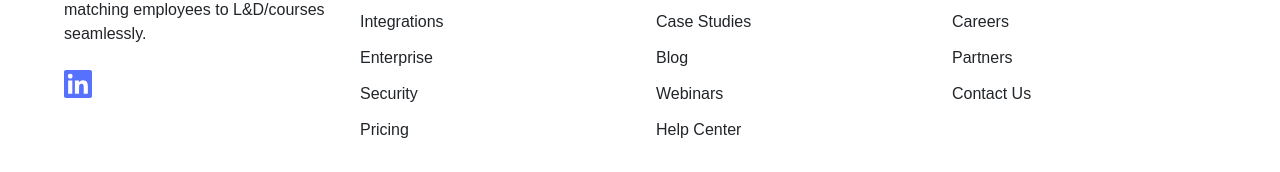
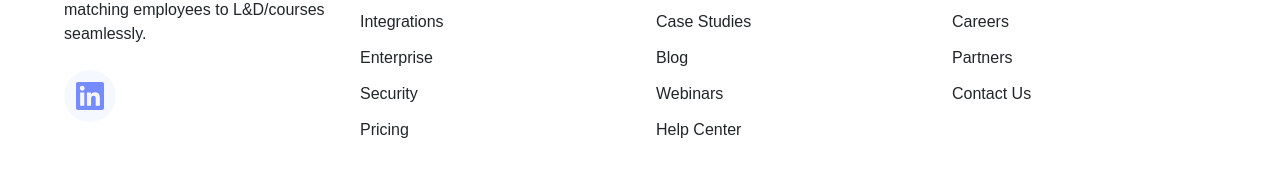
Before and after one commit to Grihladin/knowley_landing_page, a Next.js app: page / in a window 1280 px wide. Shown: the part 4197-4369 px from the top of the page. Built offline with nearby package versions, Linux system fonts and the light colour scheme.

Commit message:
animated button

```diff
--- a/app/globals.css
+++ b/app/globals.css
@@ -33,3 +33,28 @@ body {
   color: var(--foreground);
   font-family: var(--font-sans, Arial, Helvetica, sans-serif);
 }
+
+/* LinkedIn animation */
+@keyframes pulse {
+  0% {
+    transform: scale(1);
+  }
+  50% {
+    transform: scale(1.1);
+  }
+  100% {
+    transform: scale(1);
+  }
+}
+
+.linkedin-icon {
+  transition: all 0.3s ease;
+}
+
+.linkedin-icon:hover {
+  transform: scale(1.2);
+}
+
+.linkedin-pulse {
+  animation: pulse 2s infinite ease-in-out;
+}
--- a/app/page.tsx
+++ b/app/page.tsx
@@ -512,8 +512,18 @@ export default function Home() {
                 AI-powered talent management tool matching employees to L&D/courses seamlessly.
               </p>
               <div className="flex">
-                <a href="https://linkedin.com/company/knowleyai" target="_blank" rel="noopener noreferrer" className="text-primary hover:text-primary-dark transition-colors">
-                  <svg xmlns="http://www.w3.org/2000/svg" className="h-7 w-7" fill="currentColor" viewBox="0 0 24 24">
+                <a
+                  href="https://linkedin.com/company/knowleyai"
+                  target="_blank"
+                  rel="noopener noreferrer"
+                  className="text-primary hover:text-primary-dark transition-colors bg-primary/5 p-3 rounded-full"
+                >
+                  <svg
+                    xmlns="http://www.w3.org/2000/svg"
+                    className="h-7 w-7 linkedin-icon linkedin-pulse"
+                    fill="currentColor"
+                    viewBox="0 0 24 24"
+                  >
                     <path d="M20.447 20.452h-3.554v-5.569c0-1.328-.027-3.037-1.852-3.037-1.853 0-2.136 1.445-2.136 2.939v5.667H9.351V9h3.414v1.561h.046c.477-.9 1.637-1.85 3.37-1.85 3.601 0 4.267 2.37 4.267 5.455v6.286zM5.337 7.433a2.062 2.062 0 0 1-2.063-2.065 2.064 2.064 0 1 1 2.063 2.065zm1.782 13.019H3.555V9h3.564v11.452zM22.225 0H1.771C.792 0 0 .774 0 1.729v20.542C0 23.227.792 24 1.771 24h20.451C23.2 24 24 23.227 24 22.271V1.729C24 .774 23.2 0 22.222 0h.003z"/>
                   </svg>
                 </a>
```
